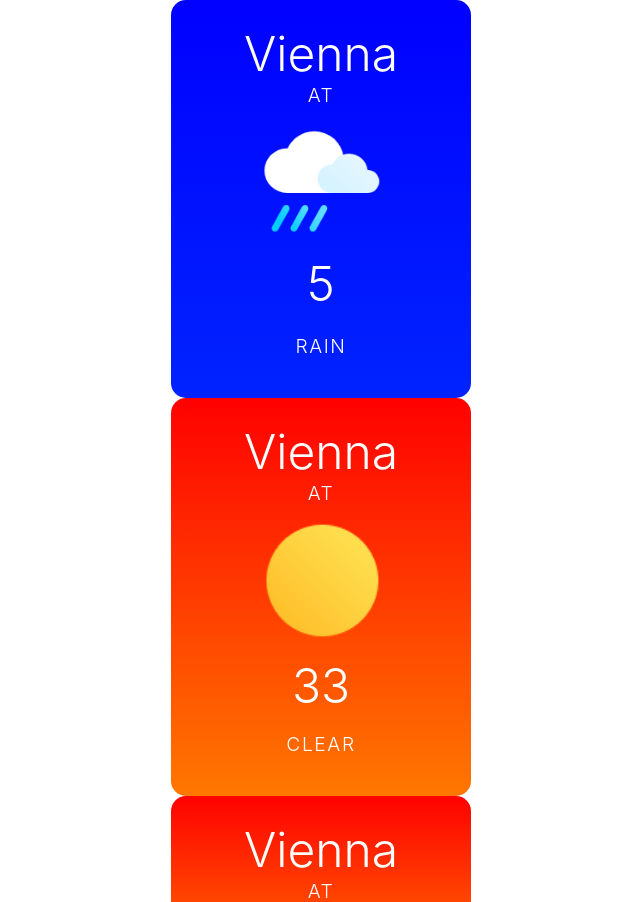
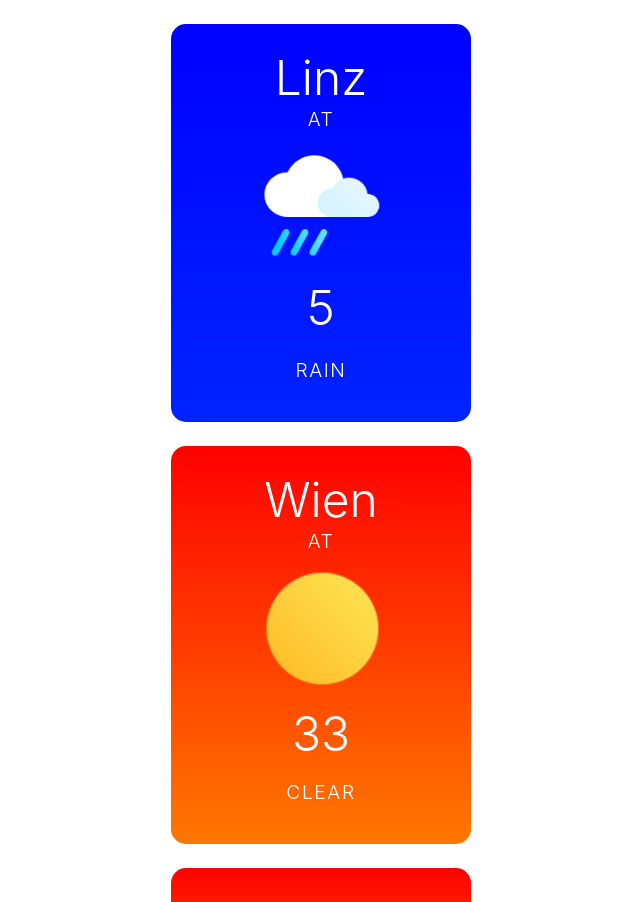
Before and after one commit to dominik-billensteiner/weather-app, a React (Create React App) app: page / in a window 1280 px wide. Shown: the top 902 px of the page, without its empty margins (319-959 px from the left). Built offline with nearby package versions, Linux system fonts and the light colour scheme.

Commit message:
Polished style sheet. Finalized basic programm logic.

```diff
--- a/src/App.css
+++ b/src/App.css
@@ -1,3 +1,7 @@
+.App {
+  overflow: hidden;
+}
+
 .card {
   display: flex;
   flex-direction: column;
@@ -7,7 +11,7 @@
   width: 300px;
   height: 350px;
   /*background: linear-gradient(to bottom, blue, lightblue);*/
-  margin: 0 auto;
+  margin: 24px auto;
   border-radius: 15px;
   color: white;
   padding: 24px 0;
--- a/src/App.js
+++ b/src/App.js
@@ -5,9 +5,19 @@ import "./App.css";
 function App() {
   return (
     <div className="App">
-      <WeatherCard temperature="5" condition="Rain" />
-      <WeatherCard temperature="33" condition="Clear" />
-      <WeatherCard temperature="25" condition="Thunderstorm" />
+      <WeatherCard city="Linz" country="AT" temperature="5" condition="Rain" />
+      <WeatherCard
+        city="Wien"
+        country="AT"
+        temperature="33"
+        condition="Clear"
+      />
+      <WeatherCard
+        city="St. Pölten"
+        country="AT"
+        temperature="25"
+        condition="Thunderstorm"
+      />
     </div>
   );
 }
--- a/src/components/Location.js
+++ b/src/components/Location.js
@@ -1,10 +1,10 @@
 import React from "react";
 
-const Location = (props) => {
+const Location = ({ city, country }) => {
   return (
     <div className="card__location">
-      <h1 className="location__city">Vienna</h1>
-      <h3 className="location__country">AT</h3>
+      <h1 className="location__city">{city}</h1>
+      <h3 className="location__country">{country}</h3>
     </div>
   );
 };
--- a/src/components/WeatherCard.js
+++ b/src/components/WeatherCard.js
@@ -11,7 +11,7 @@ const lowTempMax = 9;
 const lowTempMin = -20;
 
 // sfc = stateless functional component
-const WeatherCard = ({ temperature, condition }) => {
+const WeatherCard = ({ city, country, temperature, condition }) => {
   let highColor = 0;
   let lowColor = 0;
   let tempBg = null;
@@ -61,7 +61,7 @@ const WeatherCard = ({ temperature, condition }) => {
 
   return (
     <div className="card" style={tempBg}>
-      <Location />
+      <Location city={city} country={country} />
       <Icon condition={condition} />
       <Condition temperature={temperature} condition={condition} />
     </div>
```
